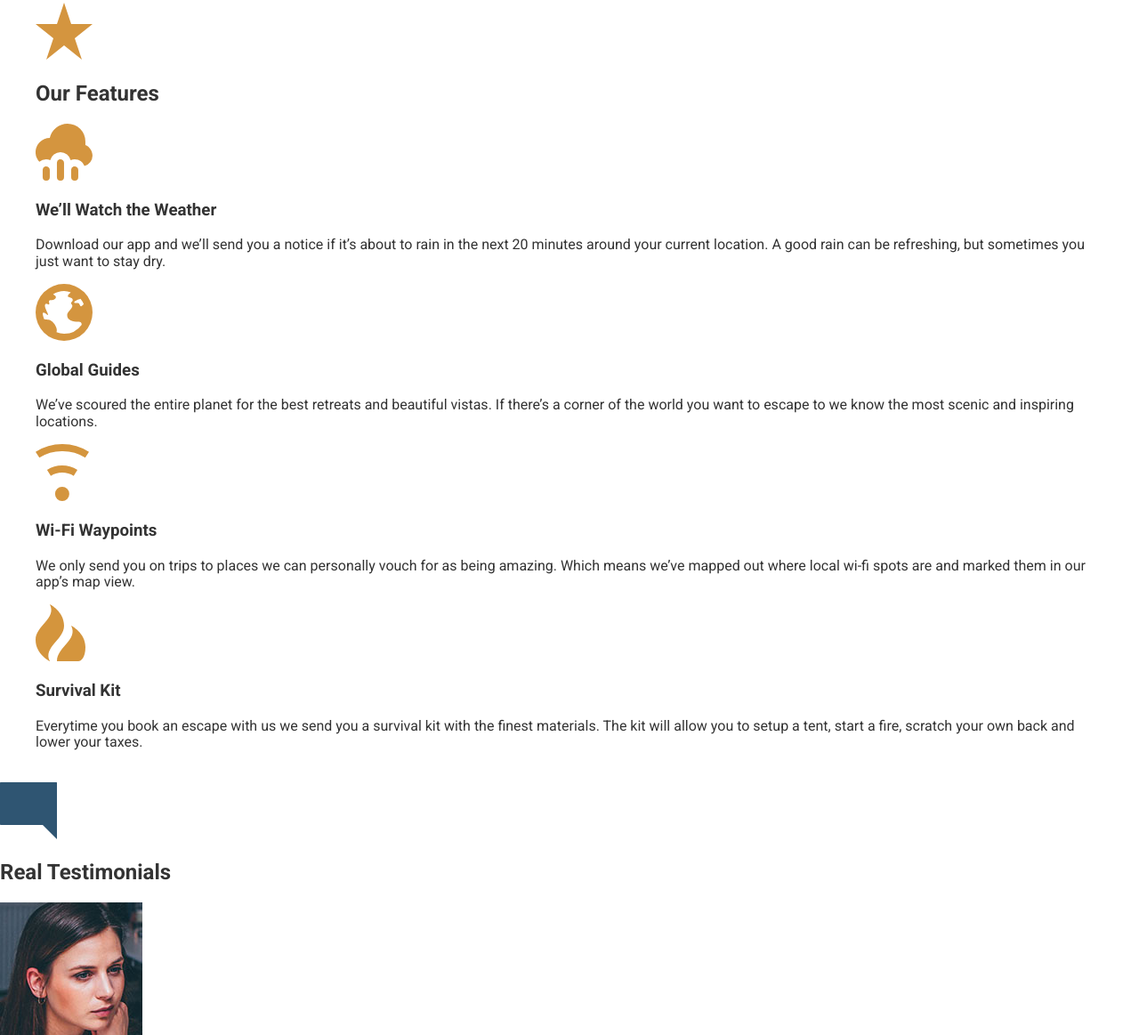
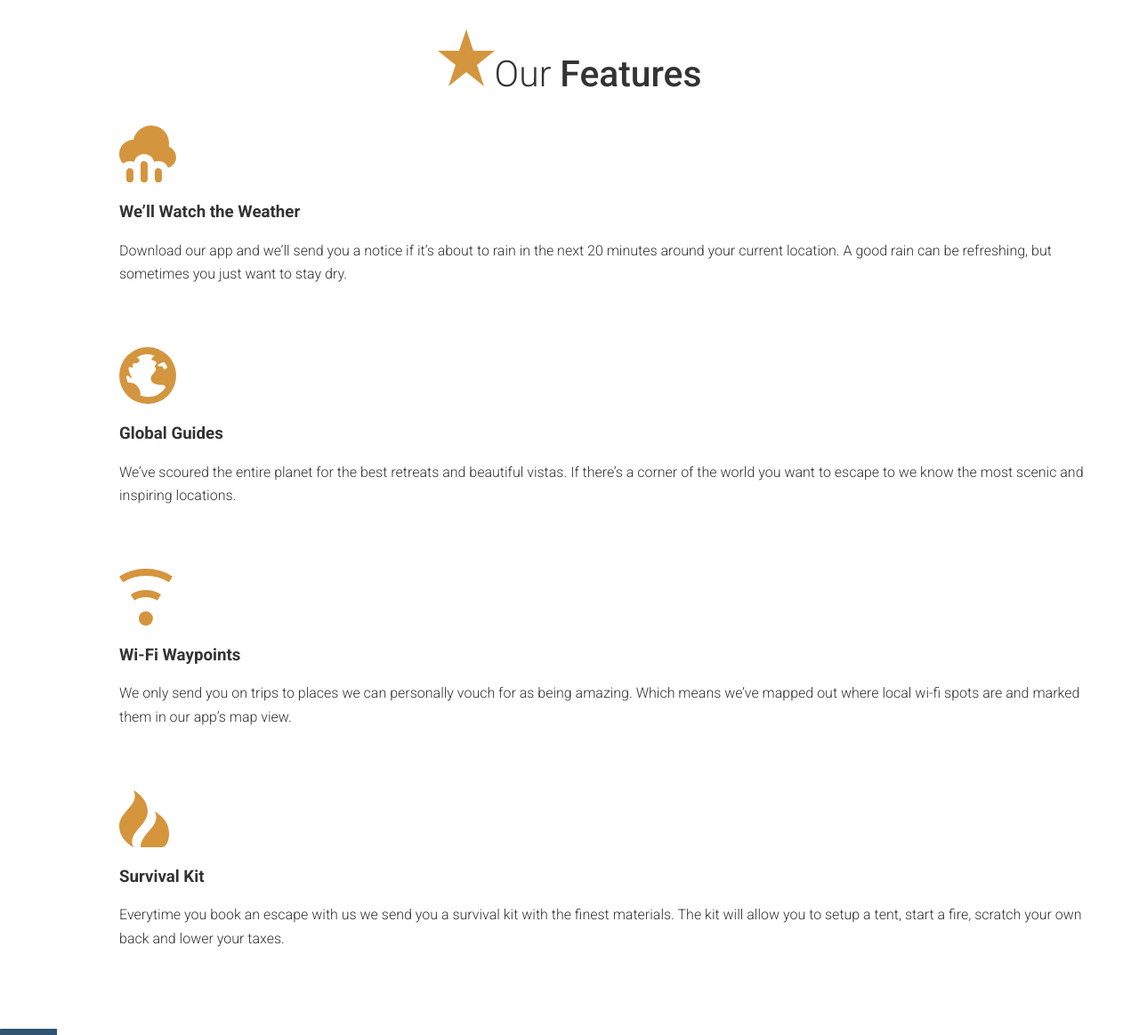
Before and after one commit to saramagdits/practice-site, a website: page index.html in a window 1280 px wide. Shown: the part 2506-3669 px from the top of the page at 89% size. Drawn offline with nearby package versions, Linux system fonts and the light colour scheme; files that its build step writes are made by us from their sources.

Commit message:
Styling for the Features section.

```diff
--- /dev/null
+++ b/assets/styles/modules/_feature-item.css
@@ -0,0 +1,14 @@
+.feature-item {
+    padding-left: 94px;
+    padding-bottom: 2.5rem;
+    position: relative;
+    &__icon {
+         position: absolute;
+         left: 0;
+     }
+     &__title {
+          font-size: 1.875rem;
+        font-weight: 300;
+          margin-bottom: .8rem;
+      }
+}
--- a/assets/styles/modules/_generic-content-container.css
+++ b/assets/styles/modules/_generic-content-container.css
@@ -1,7 +1,8 @@
 .generic-content-container{
     p {
+        font-weight: 300;
         line-height: 1.65;
-        margin: 1.8rem 0;
+        margin: 0 0 1.8rem 0;
         @mixin atSmall {
             font-size: 1.125rem;
         }
--- /dev/null
+++ b/assets/styles/modules/_section-title.css
@@ -0,0 +1,23 @@
+.section-title {
+    font-weight: 300;
+    text-align: center;
+    font-size: 2.55rem;
+    @mixin atSmall{
+        font-size: 3.75rem;
+    }
+    strong {
+        font-weight: 500;
+    }
+    &__icon {
+         display: block;
+         margin-left: auto;
+         margin-right: auto;
+        margin-bottom: .6rem;
+        @mixin atSmall {
+            margin-bottom: 0;
+            margin-right: .5rem;
+            margin-left: 0;
+            display: inline;
+        }
+     }
+}
--- a/assets/styles/styles.css
+++ b/assets/styles/styles.css
@@ -9,3 +9,5 @@
 @import 'modules/_headline';
 @import 'modules/_row';
 @import 'modules/_generic-content-container';
+@import 'modules/_section-title';
+@import 'modules/_feature-item';
--- a/index.html
+++ b/index.html
@@ -43,7 +43,7 @@
       <h2 class="headline headline--centered headline--light headline--b-margin-small">The first trip we planned <strong>was our own.</strong></h2>
       <h3 class="headline headline--centered headline--orange headline--small headline--narrow headline--b-margin-large">Ever since, we&rsquo;ve been working to make travel <strong>better for everyone.</strong></h3>
       <div class="wrapper wrapper--medium wrapper--b-margin">
-        <img sizes="(min-width: 970px) 976px, 100vw" srcset="assets/images/first-trip-low-res-i.jpg 565w, assets/images/first-trip-i.jpg 976w, assets/images/first-trip-hi-dpi-i.jpg 1952w" alt="Couple walking down a street.">
+        <img sizes="(min-width: 970px) 976px, 100vw" srcset="assets/images/first-trip-low-res.jpg 565w, assets/images/first-trip.jpg 976w, assets/images/first-trip-hi-dpi.jpg 1952w" alt="Couple walking down a street.">
       </div>
       <div class="row row--gutters">
         <div class="row__medium-4 row__medium-4--larger row__b-margin-until-medium">
@@ -66,26 +66,35 @@
 
   <div id="features" class="page-section page-section--blue">
     <div class="wrapper">
-      <img src="assets/images/icons/star.svg">
-      <h2>Our Features</h2>
-
-      <img src="assets/images/icons/rain.svg">
-      <h3>We&rsquo;ll Watch the Weather</h3>
-      <p>Download our app and we&rsquo;ll send you a notice if it&rsquo;s about to rain in the next 20 minutes around your current location. A good rain can be refreshing, but sometimes you just want to stay dry.</p>
-
-      <img src="assets/images/icons/globe.svg">
-      <h3>Global Guides</h3>
-      <p>We&rsquo;ve scoured the entire planet for the best retreats and beautiful vistas. If there&rsquo;s a corner of the world you want to escape to we know the most scenic and inspiring locations.</p>
-
-      <img src="assets/images/icons/wifi.svg">
-      <h3>Wi-Fi Waypoints</h3>
-      <p>We only send you on trips to places we can personally vouch for as being amazing. Which means we&rsquo;ve mapped out where local wi-fi spots are and marked them in our app&rsquo;s map view.</p>
-
-      <img src="assets/images/icons/fire.svg">
-      <h3>Survival Kit</h3>
-      <p>Everytime you book an escape with us we send you a survival kit with the finest materials. The kit will allow you to setup a tent, start a fire, scratch your own back and lower your taxes.</p>
+      <h2 class="section-title"><img class="section-title__icon" src="assets/images/icons/star.svg">Our <strong>Features</strong></h2>
+      <div class="row row--gutters-large generic-content-container">
+        <div class="row__medium-6">
+          <div class="feature-item">
+            <img class="feature-item__icon" src="assets/images/icons/rain.svg">
+            <h3 class="feature-item__title">We&rsquo;ll Watch the Weather</h3>
+            <p>Download our app and we&rsquo;ll send you a notice if it&rsquo;s about to rain in the next 20 minutes around your current location. A good rain can be refreshing, but sometimes you just want to stay dry.</p>
+          </div>
+          <div class="feature-item">
+            <img class="feature-item__icon" src="assets/images/icons/globe.svg">
+            <h3 class="feature-item__title">Global Guides</h3>
+            <p>We&rsquo;ve scoured the entire planet for the best retreats and beautiful vistas. If there&rsquo;s a corner of the world you want to escape to we know the most scenic and inspiring locations.</p>
+          </div>
+        </div>
+        <div class="row__medium-6">
+          <div class="feature-item">
+            <img class="feature-item__icon" src="assets/images/icons/wifi.svg">
+            <h3 class="feature-item__title">Wi-Fi Waypoints</h3>
+            <p>We only send you on trips to places we can personally vouch for as being amazing. Which means we&rsquo;ve mapped out where local wi-fi spots are and marked them in our app&rsquo;s map view.</p>
+          </div>
+          <div class="feature-item">
+            <img class="feature-item__icon" src="assets/images/icons/fire.svg">
+            <h3 class="feature-item__title">Survival Kit</h3>
+            <p>Everytime you book an escape with us we send you a survival kit with the finest materials. The kit will allow you to setup a tent, start a fire, scratch your own back and lower your taxes.</p>
+          </div>
+          </div>
+      </div>
     </div>
-    </div>
+  </div>
 
   <div id="testimonials">
     <img src="assets/images/icons/comment.svg">
```
Also changed, not shown: assets/styles/modules/_row.css (+10 -1 lines).
